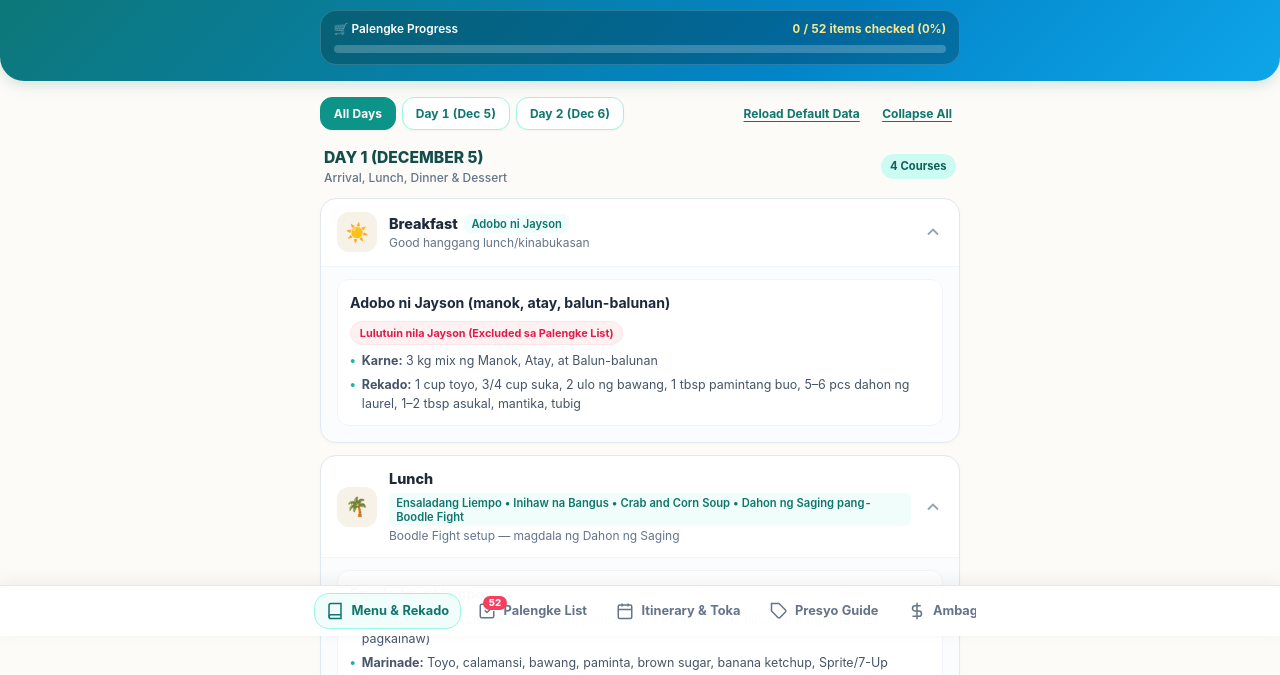
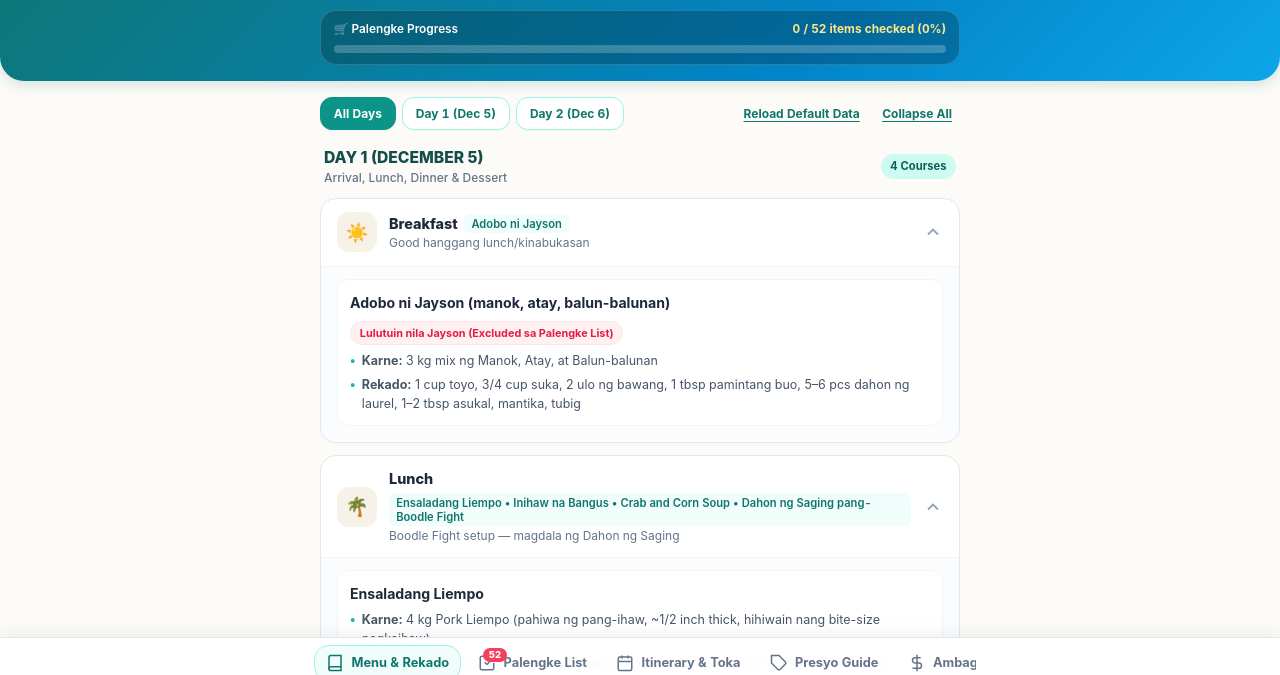
Before and after one commit to pickleren/outingkaykalucena, a plain HTML site: page index.html in a window 1280 px wide. Shown: the part 112-787 px from the top of the page. Drawn offline with Linux system fonts and the light colour scheme.

Commit message:
Update index.html

```diff
--- a/index.html
+++ b/index.html
@@ -1075,7 +1075,7 @@
     /* Sticky Bottom Navigation */
     .bottom-nav {
       position: fixed;
-      bottom: 52px;
+      bottom: 0;
       left: 0;
       right: 0;
       z-index: 30;
```
